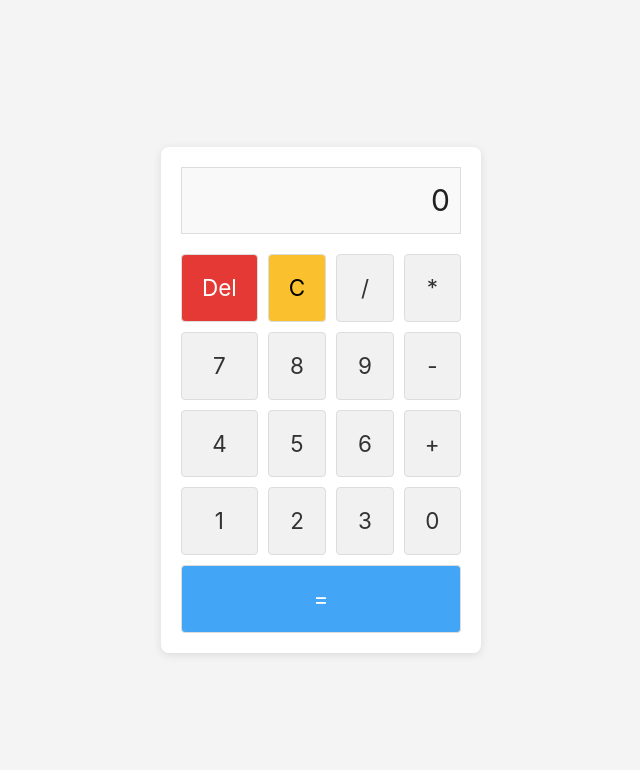
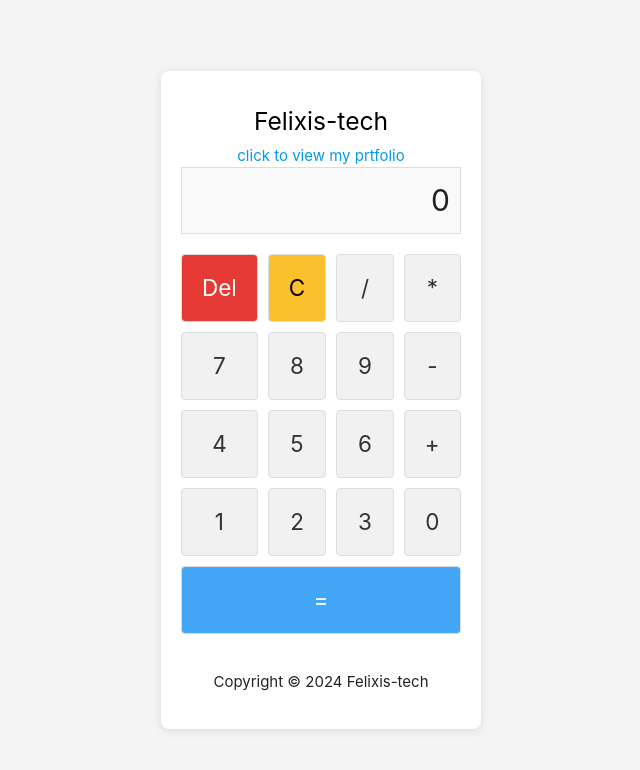
Before and after one commit to OkekeKachi/calculator-app, a plain HTML site: page index.html in a window 1280 px wide. Shown: the whole page, without its empty margins (319-959 px from the left). Drawn offline with nearby package versions, Linux system fonts and the light colour scheme.

Commit message:
added portfolio

```diff
--- a/index.html
+++ b/index.html
@@ -14,6 +14,10 @@
 <body>
 
     <div class="calculator">
+
+        <h5 style="text-align: center;"><a style="text-decoration:none; color:black; font-weight:100px;"href="https://okekekachi.github.io/portfolio-website/">Felixis-tech</a></h5>
+        <span style="text-align: center; display:block; color: blue;"><a style="text-decoration:none;"
+            href="https://okekekachi.github.io/portfolio-website/">click to view my prtfolio</a></span>
         <div id="display" class="display">0</div>
         <div class="history" id="history"></div>
 
@@ -36,8 +40,13 @@
             <button onclick="appendNumber(3)">3</button>
             <button onclick="appendNumber(0)">0</button>
             <button class="equal" onclick="calculate()">=</button>
-        </div>
+        </div> <br>
+
+        <p style="text-align: center;">Copyright &copy;
+            <script>document.write(new Date().getFullYear());</script> Felixis-tech
+        </p>
     </div>
+
 
     <!-- Materialize JS -->
     <script src="https://cdnjs.cloudflare.com/ajax/libs/materialize/1.0.0/js/materialize.min.js"></script>
```
